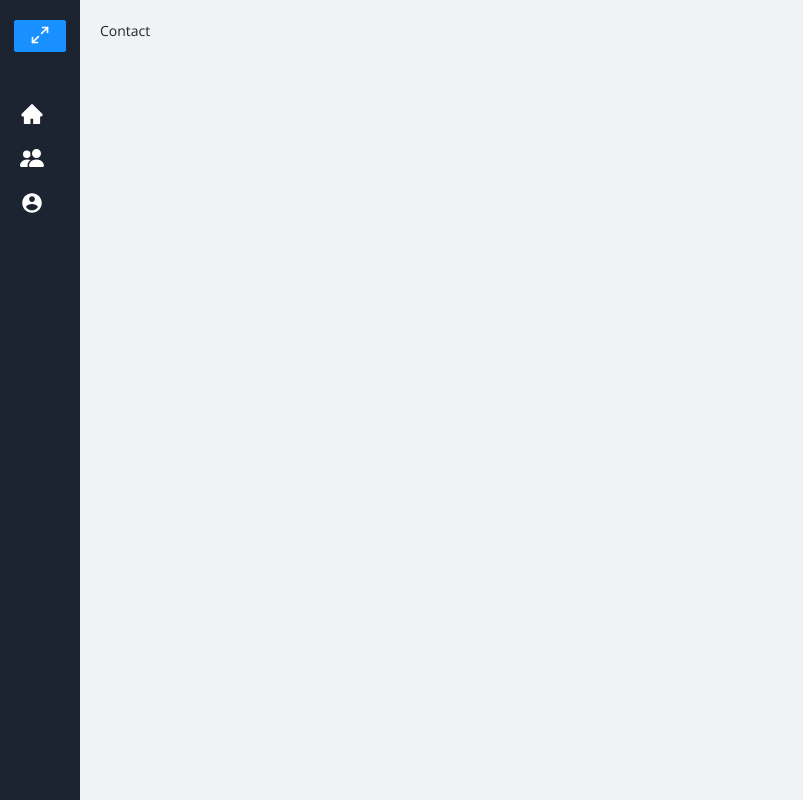
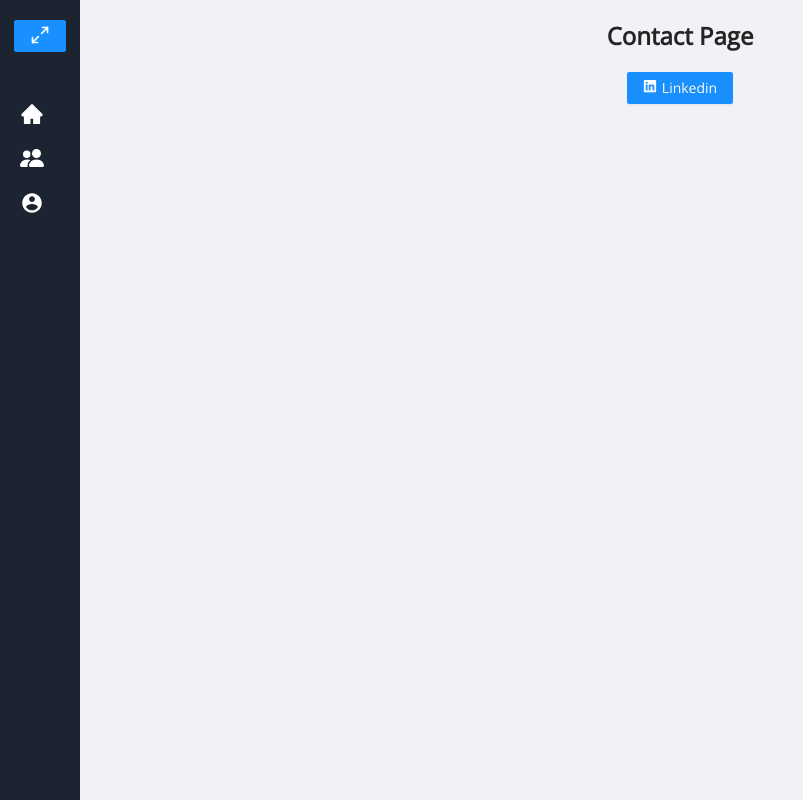
Before and after one commit to Aswassaw/test-mitrafor, a React (Create React App) app: page /contact in a window 1280 px wide. Shown: the whole page, without its empty margins (0-803 px from the left). Built offline with nearby package versions, Linux system fonts and the light colour scheme.

Commit message:
Membuat design Home dan Contact

```diff
--- a/src/pages/About.jsx
+++ b/src/pages/About.jsx
@@ -1,7 +1,26 @@
-import React from 'react'
+import React from "react";
+import { Col, Image, Row, Typography } from "antd";
+
+const { Title } = Typography;
 
 export default function About() {
   return (
-    <div>About</div>
-  )
+    <div>
+      <Title style={{ textAlign: "center", marginBottom: "20px" }} level={3}>
+        About Page
+      </Title>
+      <Row justify="center">
+        <Col span={6} style={{ textAlign: "center" }}>
+          <Image
+            width={200}
+            src="https://avatars.githubusercontent.com/u/72940944?s=400&u=ab89473c5b802a06d59c85c85c3071373bce24d5&v=4"
+            style={{ borderRadius: "100px" }}
+          />
+        </Col>
+      </Row>
+      <Title style={{ textAlign: "center", marginTop: "10px" }} level={5}>
+        Andry Pebrianto
+      </Title>
+    </div>
+  );
 }
--- a/src/pages/Contact.jsx
+++ b/src/pages/Contact.jsx
@@ -1,7 +1,27 @@
-import React from 'react'
+import React from "react";
+import { Typography, Button, Row } from "antd";
+import { FaLinkedin } from "react-icons/fa";
+
+const { Title, Text } = Typography;
 
 export default function Contact() {
   return (
-    <div>Contact</div>
-  )
+    <div>
+      <Title style={{ textAlign: "center", marginBottom: "20px" }} level={3}>
+        Contact Page
+      </Title>
+      <Row justify="center">
+        <a
+          target="_blank"
+          href="https://www.linkedin.com/in/andry-pebrianto/"
+          rel="noreferrer"
+        >
+          <Button type="primary">
+            <FaLinkedin />{" "}
+            <Text style={{ marginLeft: "5px", color: "white" }}>Linkedin</Text>
+          </Button>
+        </a>
+      </Row>
+    </div>
+  );
 }
--- a/src/pages/Home.jsx
+++ b/src/pages/Home.jsx
@@ -1,8 +1,10 @@
 import React, { useEffect, useState } from "react";
 import { Link } from "react-router-dom";
-import { Col, Row, Table, Form, Input, Button, Image } from "antd";
+import { Col, Row, Table, Form, Input, Button, Image, Typography } from "antd";
 import { SearchOutlined } from "@ant-design/icons";
 import data from "../data/product.json";
+
+const { Title } = Typography;
 
 const columns = [
   {
@@ -73,6 +75,10 @@ export default function Home() {
   };
 
   return (
+    <div>
+      <Title style={{ textAlign: "center", marginBottom: "20px" }} level={3}>
+        Home Page
+      </Title>
       <Row justify="center">
         <Col span={18}>
           <Form
@@ -104,5 +110,6 @@ export default function Home() {
           <Table columns={columns} dataSource={productData} rowKey="id" />
         </Col>
       </Row>
+    </div>
   );
 }
```
Also changed, not shown: 1 other file (tests, documents, lock files or other folders). Lines whose indentation alone changed are shown as unchanged.
